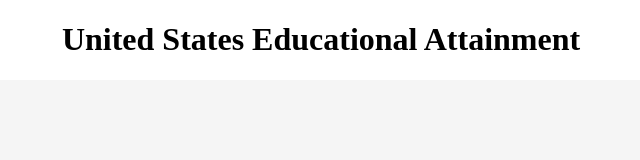
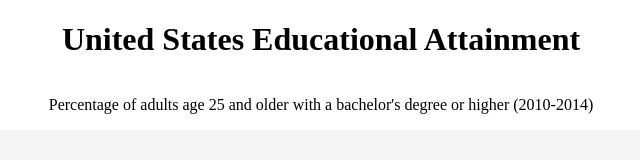
Before and after one commit to martinezmaneiro/choropleth-map, a plain HTML site: page index.html in a window 1280 px wide. Shown: the whole page, without its empty margins (319-959 px from the left). Drawn offline with nearby package versions, Linux system fonts and the light colour scheme; no server answers.

Commit message:
[ADDED] description

```diff
--- a/index.html
+++ b/index.html
@@ -13,6 +13,7 @@
 </head>
 <body>
     <h1 id="title">United States Educational Attainment</h1>
+    <p id="description">Percentage of adults age 25 and older with a bachelor's degree or higher (2010-2014)</p>
     <svg id="canvas"></svg>
 </body>
 <script defer src="index.js"></script>
```
